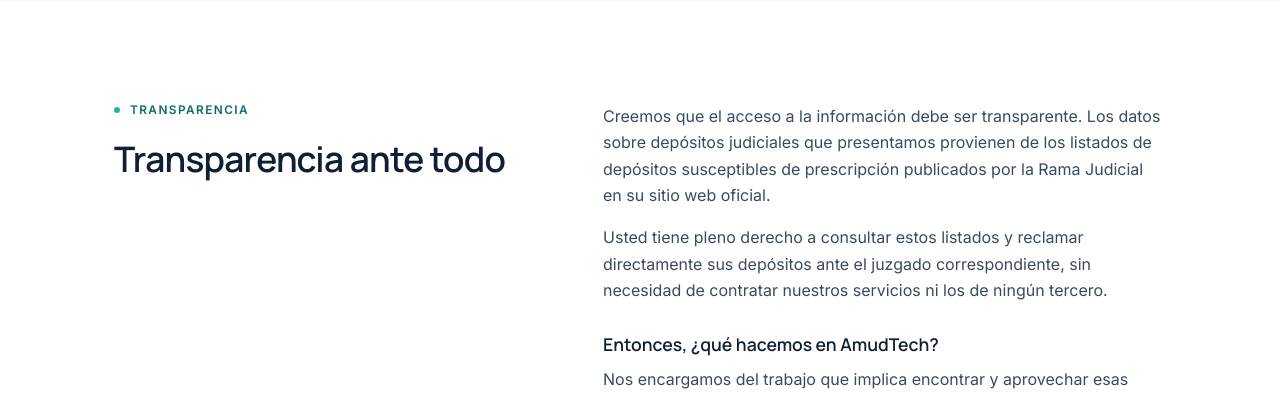
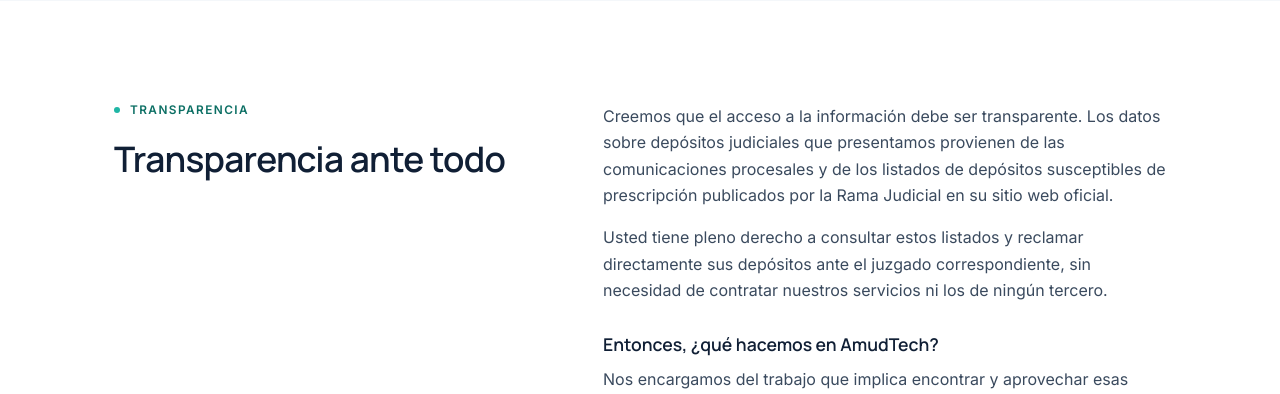
Before and after one commit to amudtechnologies/claims-engine, a Django app: page /depositos-judiciales/ in a window 1280 px wide. Shown: the part 4511-4905 px from the top of the page. Run offline with Django 5.2, Linux system fonts and the light colour scheme; data comes from the database, SQL or seed files in the repository.

Commit message:
JD landing transparency: mention procedural communications as a source
Co-Authored-By: Claude Opus 5.5 <noreply@anthropic.com>

```diff
--- a/web/judicial_deposits/templates/judicial_deposits/index.html
+++ b/web/judicial_deposits/templates/judicial_deposits/index.html
@@ -209,7 +209,7 @@
       <h2 class="serif jd-section-title">Transparencia ante todo</h2>
     </div>
     <div class="jd-transparency-body">
-      <p>Creemos que el acceso a la información debe ser transparente. Los datos sobre depósitos judiciales que presentamos provienen de los listados de depósitos susceptibles de prescripción publicados por la Rama Judicial en su sitio web oficial.</p>
+      <p>Creemos que el acceso a la información debe ser transparente. Los datos sobre depósitos judiciales que presentamos provienen de las comunicaciones procesales y de los listados de depósitos susceptibles de prescripción publicados por la Rama Judicial en su sitio web oficial.</p>
       <p>Usted tiene pleno derecho a consultar estos listados y reclamar directamente sus depósitos ante el juzgado correspondiente, sin necesidad de contratar nuestros servicios ni los de ningún tercero.</p>
       <h3 class="jd-transparency-subtitle">Entonces, ¿qué hacemos en AmudTech?</h3>
       <p>Nos encargamos del trabajo que implica encontrar y aprovechar esas oportunidades: buscamos, identificamos y organizamos la información, relacionamos los depósitos con sus titulares y procesos judiciales, investigamos cada caso y, cuando se requiere, le ayudamos con la preparación de documentos y la gestión de la reclamación.</p>
```
